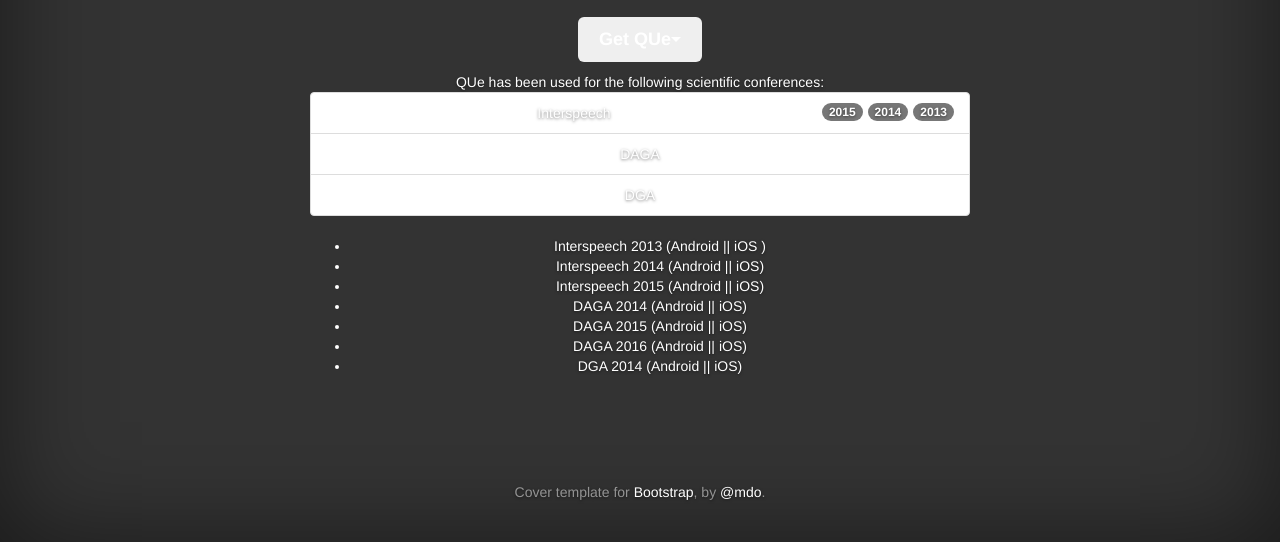
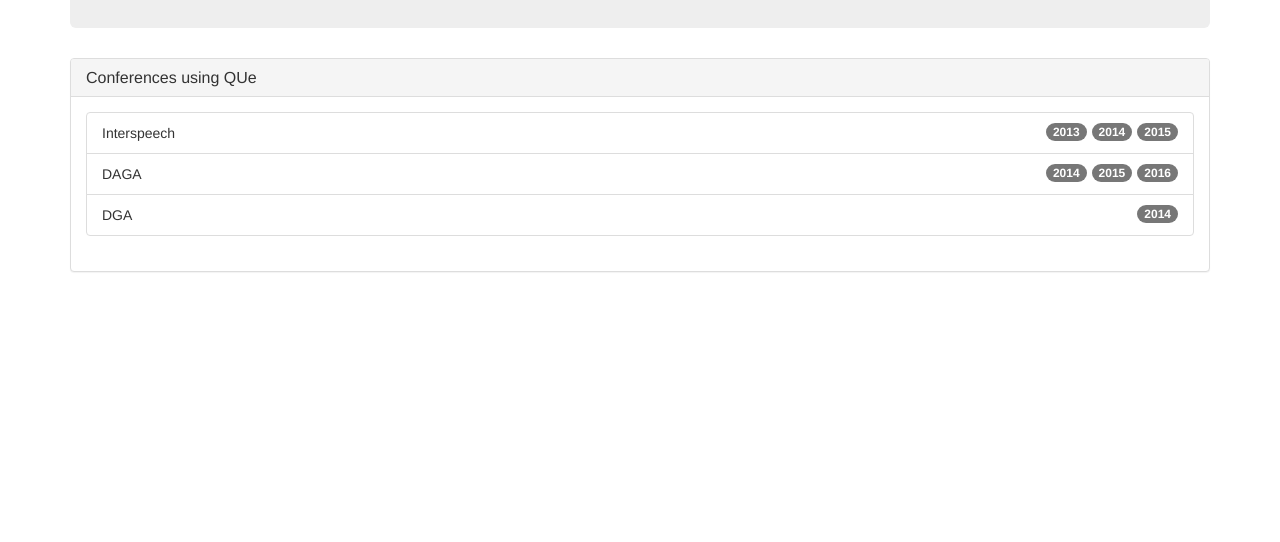
Before and after one commit to QULab/Que, a plain HTML site: page index.html in a window 1280 px wide. Shown: the part 258-800 px from the top of the page. Drawn offline with nearby package versions, Linux system fonts and the light colour scheme; a script that the page names is missing.

Commit message:
Update index.html

```diff
--- a/index.html
+++ b/index.html
@@ -12,7 +12,8 @@
     <title>QUe by Quality and Usability Lab</title>
 
     <link href="css/bootstrap.min.css" rel="stylesheet">
-    <link href="css/cover.css" rel="stylesheet">
+    <!-- <link href="css/cover.css" rel="stylesheet"> -->
+    <link href="jumbotron-narrow.css" rel="stylesheet">
 
     <!-- IE10 viewport hack for Surface/desktop Windows 8 bug -->
     <script src="assets/js/ie10-viewport-bug-workaround.js"></script>
@@ -25,19 +26,12 @@
   </head>
 
   <body>
-
-    <div class="site-wrapper">
-
-      <div class="site-wrapper-inner">
-
-        <div class="cover-container">
-
-          <div class="inner cover">
-            <h1 class="cover-heading">QUe</h1>
+    <div class="container">
+      <div class="jumbotron">
+          <h1>QUe</h1>
           <p class="lead">QUe is an open source conference app solution for Android and iOS.</p>
-            <p class="lead">
           <div class="btn-group">
-  	      	<button type="button" class="btn btn-lg dropdown-toggle" data-toggle="dropdown" aria-haspopup="true" aria-expanded="false">
+            <button type="button" class="btn btn-lg dropdown-toggle btn-success" data-toggle="dropdown" aria-haspopup="true" aria-expanded="false">
               Get QUe<span class="caret"></span>
     		    </button>
     		    <ul class="dropdown-menu">
@@ -47,41 +41,23 @@
     			    <li class="dropdown-header">iOS</li>
       			  <li><a href="https://github.com/QULab/QUe-iOS">Objective-C</a></li>
       			  <li><a href="https://github.com/QULab/QUe-iOS-Swift">Swift</a></li>
-
     		    </ul>
-	      </div>
-            </p>
-
-            QUe has been used for the following scientific conferences:
-            <ul class="list-group">
-  		<li class="list-group-item">Interspeech <span class="badge">2013</span><span class="badge">2014</span><span class="badge">2015</span></li>
-  		<li class="list-group-item">DAGA</li>
-  		<li class="list-group-item">DGA</li>
-	    </ul>
-            <ul>
-  	    <li>Interspeech 2013 (<a href="https://play.google.com/store/apps/details?id=de.qu.interspeech">Android</a> || <a href="https://itunes.apple.com/us/app/interspeech/id675629646?mt=8">iOS</a> )</li>
-  	    <li>Interspeech 2014 (<a href="https://play.google.com/store/apps/details?id=de.tel.quenference.activities">Android</a> || <a href="https://itunes.apple.com/us/app/interspeech-2014/id913928369?mt=8">iOS</a>)</li>
-  	    <li>Interspeech 2015 (<a href="https://play.google.com/store/apps/details?id=org.is15.activities">Android</a> || <a href="https://itunes.apple.com/app/interspeech-2015/id1019212701">iOS</a>)</li>
-  	    <li>DAGA 2014 (<a href="https://play.google.com/store/apps/details?id=de.qu.daga2014">Android</a> || <a href="https://itunes.apple.com/us/app/daga-2014/id821657972?mt=8">iOS</a>)</li>
-  	    <li>DAGA 2015 (<a href="https://play.google.com/store/apps/details?id=org.que.activities&hl=de">Android</a> || <a href="https://itunes.apple.com/us/app/daga-2015/id964465420?mt=8">iOS</a>)</li>
-  	    <li>DAGA 2016 (<a href="https://play.google.com/store/apps/details?id=de.qu.daga2016&hl=de">Android</a> || <a href="https://itunes.apple.com/de/app/daga-2016/id1078177194?mt=8">iOS</a>)</li>
-  	    <li>DGA 2014 (<a href="https://play.google.com/store/apps/details?id=de.qu.dga2014">Android</a> || <a href="https://itunes.apple.com/us/app/dga-2014/id824205049?mt=8">iOS</a>)</li>
-	  </ul>
-          </div>
-
-          <div class="mastfoot">
-            <div class="inner">
-              <p>Cover template for <a href="http://getbootstrap.com">Bootstrap</a>, by <a href="https://twitter.com/mdo">@mdo</a>.</p>
   	      </div>
       </div>
 
+      <div class="panel panel-default">
+        <div class="panel-heading">
+          <h3 class="panel-title">Conferences using QUe</h3>
         </div>
-
+        <div class="panel-body">
+          <ul class="list-group">
+            <li class="list-group-item">Interspeech <span class="badge">2015</span><span class="badge">2014</span><span class="badge">2013</span></li>
+            <li class="list-group-item">DAGA <span class="badge">2016</span><span class="badge">2015</span><span class="badge">2014</span></li>
+            <li class="list-group-item">DGA <span class="badge">2014</span></li>
+          </ul>
         </div>
-
       </div>
-
-
+    </div>
     <script src="https://ajax.googleapis.com/ajax/libs/jquery/1.11.1/jquery.min.js"></script>
     <script src="js/bootstrap.min.js"></script>
     <script src="assets/js/docs.min.js"></script>
```
Lines whose indentation alone changed are shown as unchanged.
